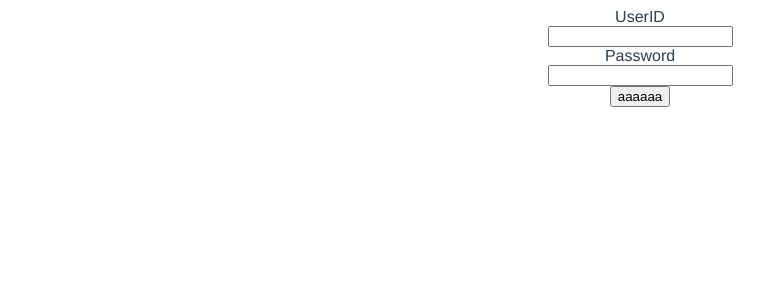
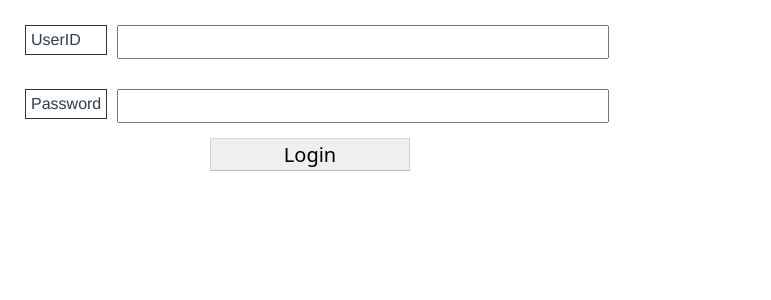
Before and after one commit to mshige1979/vue3-sample, a Vue app: page /users/login in a window 1280 px wide. Shown: the top 300 px of the page, without its empty margins (0-771 px from the left). Built offline with nearby package versions, Linux system fonts and the light colour scheme.

Commit message:
login画面

```diff
--- a/src/App.vue
+++ b/src/App.vue
@@ -28,6 +28,10 @@ export default defineComponent({
 
 // style
 <style lang="scss">
+html, body, input, div, p {
+  margin: 0px;
+  padding: 0px;
+}
 #app {
   font-family: Avenir, Helvetica, Arial, sans-serif;
   -webkit-font-smoothing: antialiased;
--- a/src/views/users/Login.vue
+++ b/src/views/users/Login.vue
@@ -1,24 +1,103 @@
 // template
 <template>
-  <div class="">
-    <div>
-        <div>UserID</div>
-        <input type="text" name="userid" class="" />
+  <div class="login-contents">
+    <div class="input">
+        <div class="item label">
+          <p>UserID</p>
+        </div>
+        <div class="item value">
+          <input type="text" name="userid" class="" v-model="user_id" />
+        </div>
     </div>
-    <div>
-        <div>Password</div>
-        <input type="password" name="password" class="" />
+    <div class="input">
+        <div class="item label">
+          <p>Password</p>
+        </div>
+        <div class="item value">
+          <input type="password" name="password" class="" />
+        </div>
     </div>
-    <div>
-        <button>aaaaaa</button>
+    <div class="btn">
+        <button @click="login">Login</button>
     </div>
   </div>
 </template>
 
 // script
 <script lang="ts">
+import { defineComponent } from "vue";
+
+export default defineComponent({
+  data: function () {
+    return {
+      user_id: "",
+      password: ""
+    }
+  },
+  methods: {
+    login: function () {
+      //alert(this.user_id);
+    }
+  }
+});
 </script>
 
 // css(scss)
 <style scoped lang="scss">
+.login-contents {
+  padding: 10px;
+  width: 600px;
+
+  .btn {
+    button {
+      border-color: rgb(216, 216, 216) rgb(209, 209, 209) rgb(186, 186, 186);
+      border-style: solid;
+      border-width: 1px;
+      padding: 1px 7px 2px;
+      text-rendering: auto;
+      color: initial;
+      display: inline-block;
+      text-align: start;
+      margin: 0em;
+      font: 400 11px system-ui;
+      width: 200px;
+      height: 33px;
+      font-size: 20px;
+      text-align: center;
+    }
+    button:active {
+      position: relative;
+      top: 1px
+    }
+  }
+
+  .input {
+    padding: 10px;
+    display: flex;
+
+    .item {
+      flex-direction: row;
+      padding: 5px;
+    }
+    .label {
+      text-align: left;
+      width: 100px;
+      p {
+        border: 1px solid #333;
+        padding: 5px;
+      }
+    }
+
+    .value {
+      width: 100%;
+
+      input {
+        line-height: 20px;
+        width: 100%;
+        padding: 5px;
+      }
+    }
+
+  }
+}
 </style>
```
